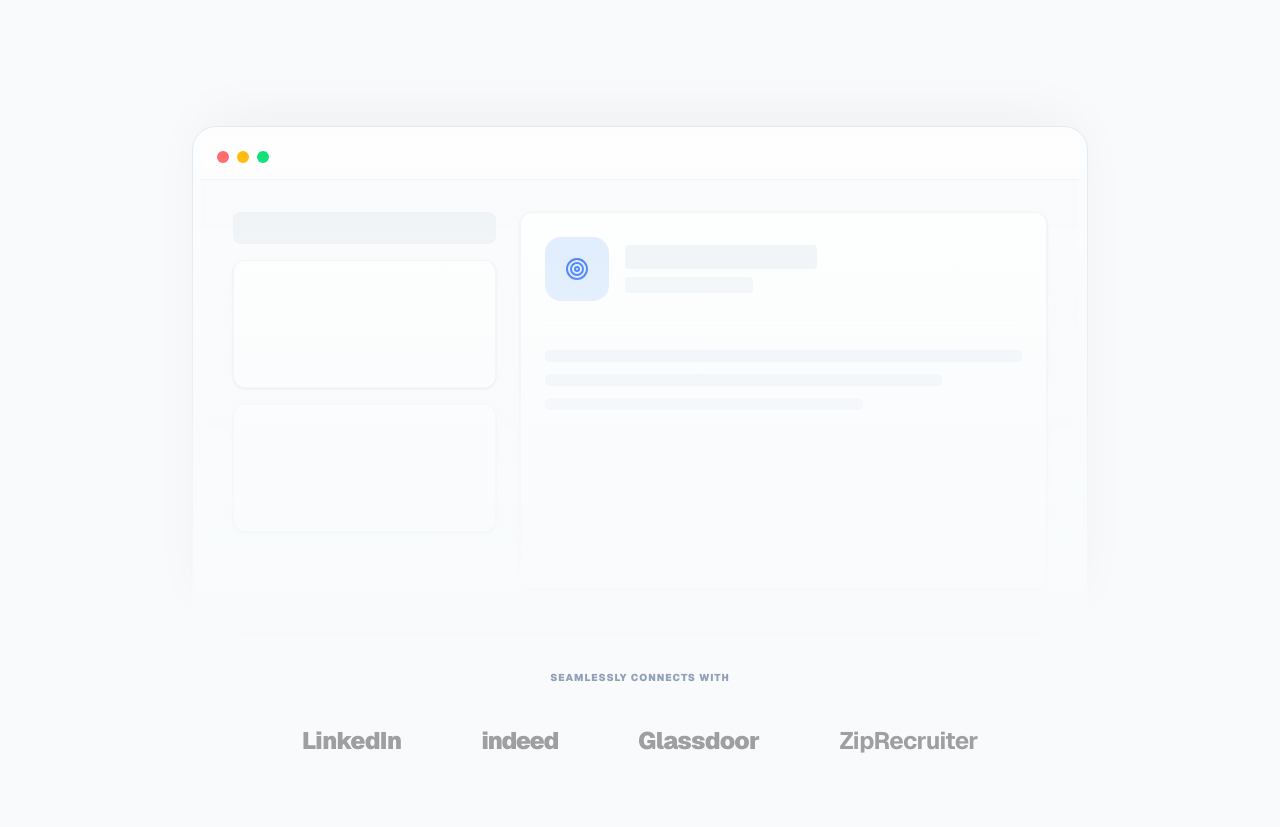
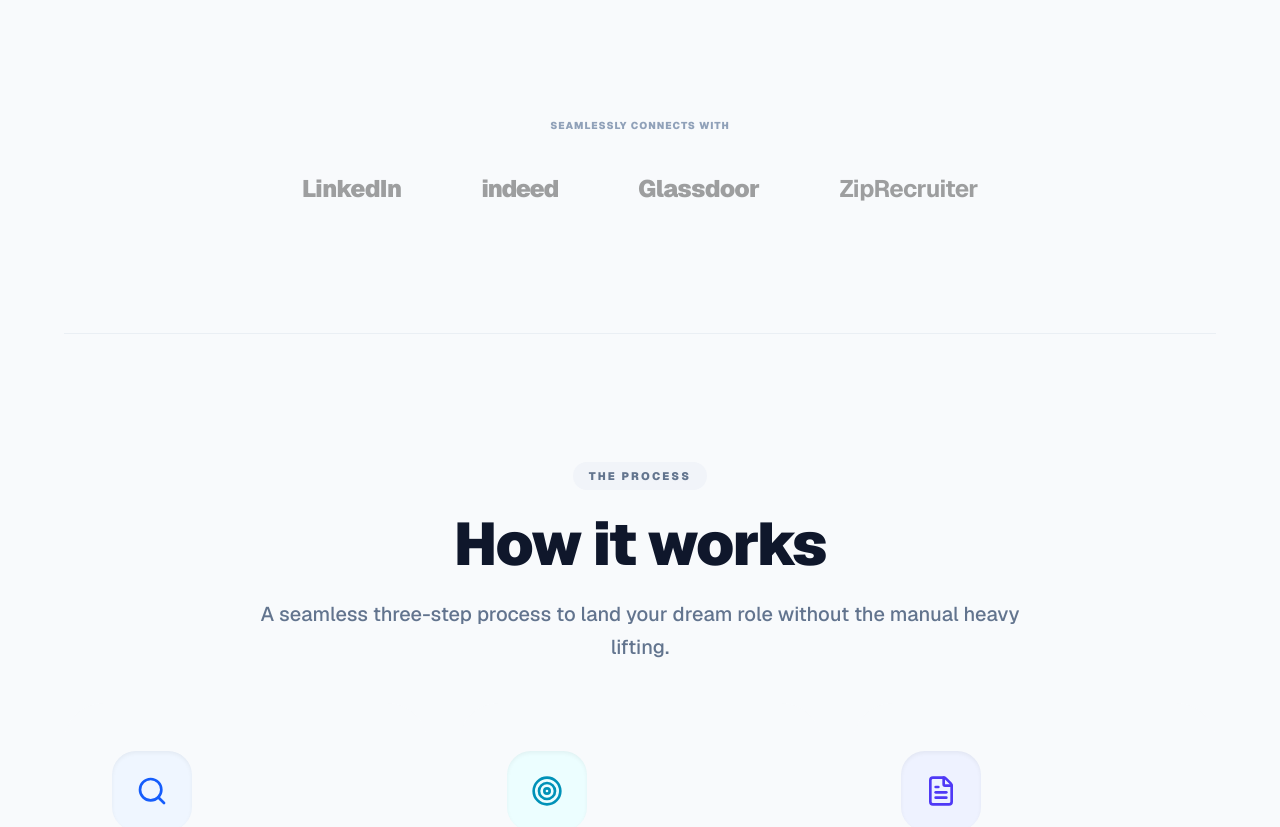
Before and after one commit to hunterom-pe/huntr-v2, a Next.js app: page / in a window 1280 px wide. Shown: the part 760-1587 px from the top of the page. Built offline with nearby package versions, Linux system fonts and the light colour scheme.

Commit message:
design: Removed the floating hero dashboard mockup as requested

```diff
--- a/src/app/page.tsx
+++ b/src/app/page.tsx
@@ -53,45 +53,6 @@
           </div>
         </section>
 
-        {/* Hero Mockup */}
-        <motion.div
-          initial={{ y: 40, opacity: 0 }}
-          animate={{ y: 0, opacity: 1 }}
-          transition={{ delay: 0.2, duration: 0.8 }}
-          className="mt-12 relative max-w-4xl mx-auto"
-        >
-          <div className="absolute inset-0 bg-gradient-to-t from-[#f8fafc] via-[#f8fafc]/50 to-transparent z-10 h-full w-full pointer-events-none" />
-          <div className="rounded-t-3xl border border-slate-200 bg-white/60 backdrop-blur-xl shadow-[0_-20px_60px_-15px_rgba(0,0,0,0.05)] overflow-hidden aspect-[16/9] p-2 flex flex-col relative z-0">
-            <div className="flex gap-2 p-4 border-b border-slate-100 bg-white/50">
-              <div className="w-3 h-3 rounded-full bg-red-400" />
-              <div className="w-3 h-3 rounded-full bg-amber-400" />
-              <div className="w-3 h-3 rounded-full bg-green-400" />
-            </div>
-            <div className="flex-1 p-8 flex gap-6 bg-slate-50/50">
-              <div className="w-1/3 space-y-4 hidden md:block">
-                <div className="h-8 bg-slate-200/50 rounded-lg w-full" />
-                <div className="h-32 bg-white rounded-xl border border-slate-100 shadow-sm" />
-                <div className="h-32 bg-white rounded-xl border border-slate-100 shadow-sm" />
-              </div>
-              <div className="w-full md:w-2/3 bg-white rounded-xl border border-slate-100 shadow-sm p-6 space-y-6">
-                <div className="flex items-center gap-4 border-b border-slate-50 pb-6">
-                  <div className="w-16 h-16 bg-blue-100 rounded-2xl flex items-center justify-center">
-                    <Target className="text-blue-600" size={24} />
-                  </div>
-                  <div className="space-y-2">
-                    <div className="h-6 bg-slate-200/50 rounded w-48 animate-pulse" />
-                    <div className="h-4 bg-slate-100 rounded w-32" />
-                  </div>
-                </div>
-                <div className="space-y-3">
-                  <div className="h-3 bg-slate-100 rounded w-full" />
-                  <div className="h-3 bg-slate-100 rounded w-5/6" />
-                  <div className="h-3 bg-slate-100 rounded w-4/6" />
-                </div>
-              </div>
-            </div>
-          </div>
-        </motion.div>
 
         {/* Integration Logo Cloud */}
         <div className="pt-10 pb-32 border-b border-slate-200/60 mb-32 relative z-20">
```
